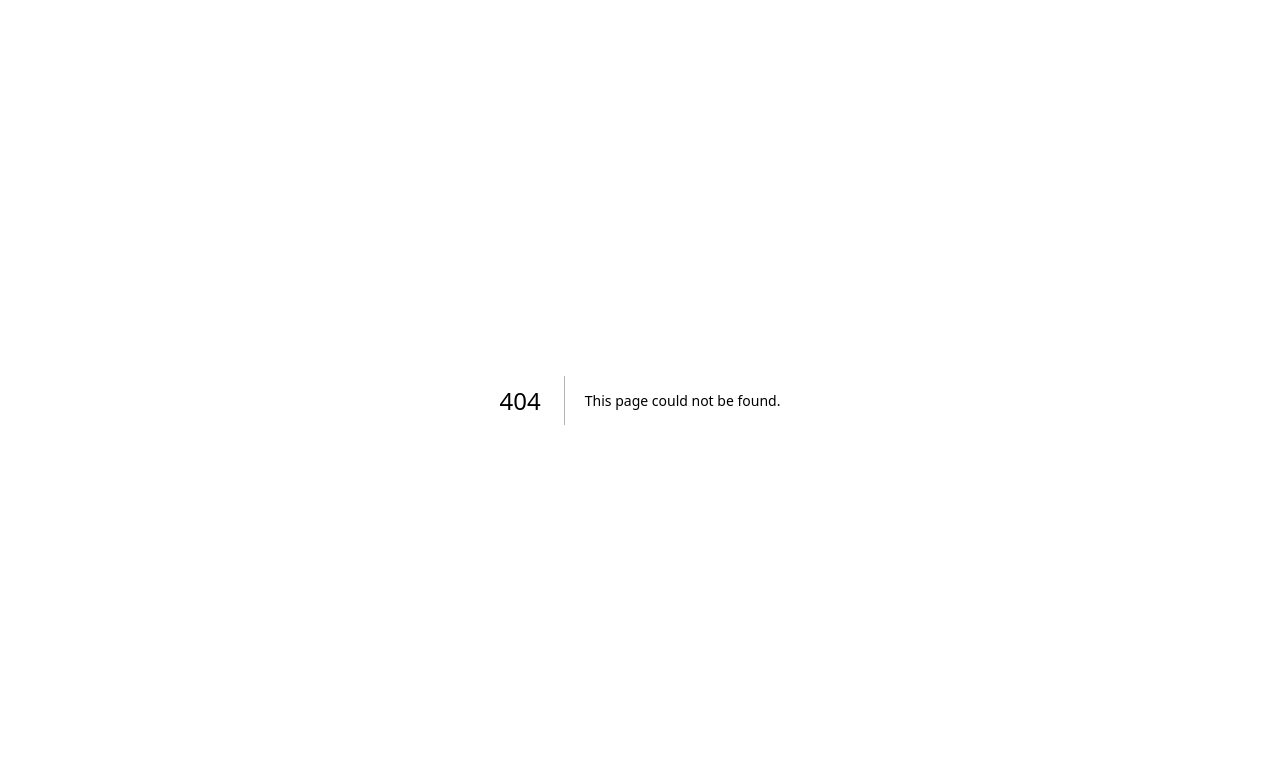
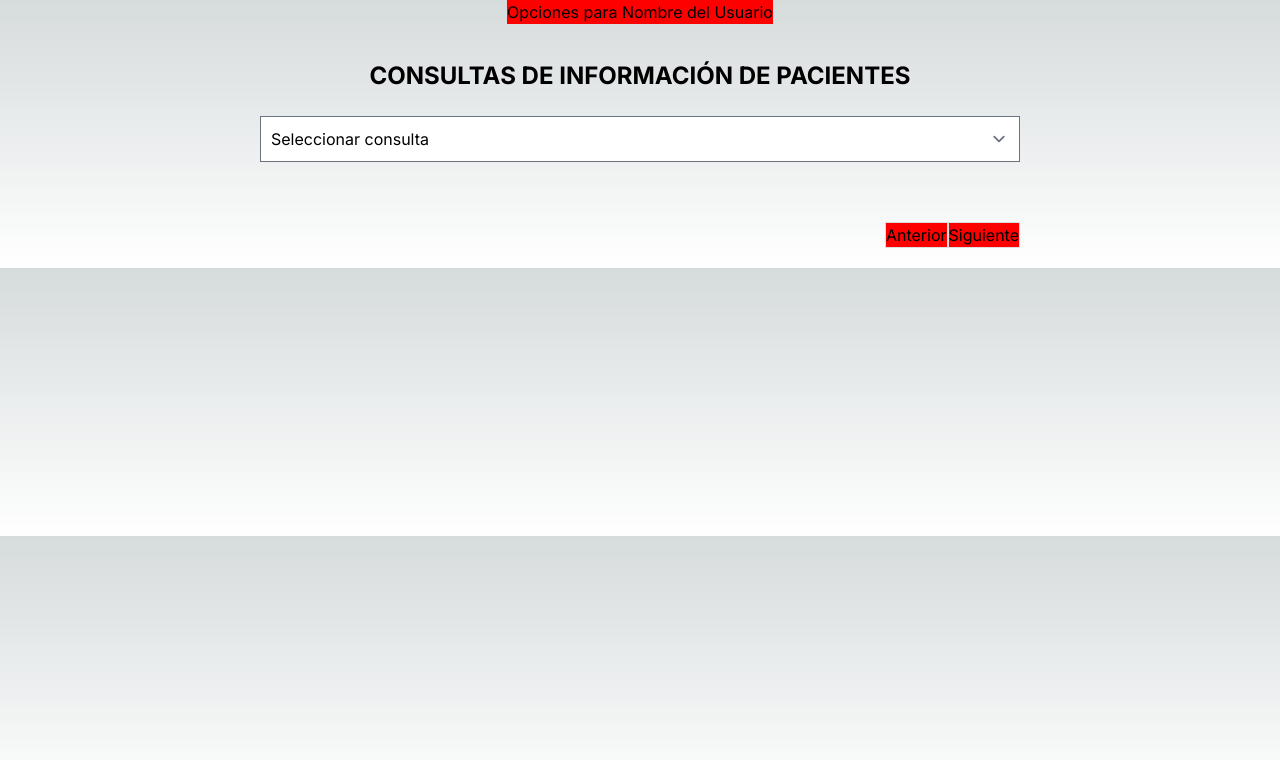
Before and after one commit to ErickMayorgaR/-BD2-Pareja11, a Next.js app in the folder Proyecto/frontend/: page /session/Consultas in a window 1280 px wide. Before the commit this address had no page. Shown: the top 760 px of the page. Built offline with nearby package versions, Linux system fonts and the light colour scheme.

Commit message:
Front para muestra de datos de pacientes

```diff
--- /dev/null
+++ b/Proyecto/frontend/src/app/session/Consultas/page.js
@@ -0,0 +1,118 @@
+"use client";
+import React, { useState, useEffect } from 'react';
+import Navbar from '../Navbar/page';
+
+
+// Estilos en línea para Container
+const containerStyles = {
+    maxWidth: '800px',
+    margin: '0 auto',
+    padding: '20px',
+  };
+
+  // Estilos en línea para el textarea y el botón
+  const inputStyles = {
+    width: '100%',
+    padding: '10px',
+    fontSize: '16px',
+    marginBottom: '20px',
+    color: 'black',
+  };
+
+  const buttonStyles = {
+    padding: '10px 20px',
+    fontSize: '16px',
+    backgroundColor: '#007bff',
+    color: '#fff',
+    border: 'none',
+    borderRadius: '5px',
+    cursor: 'pointer',
+  };
+
+const ConsultasPacientes = () => {
+  const [consultaSeleccionada, setConsultaSeleccionada] = useState('');
+  const [dataConsulta, setDataConsulta] = useState([]);
+  const [paginaActual, setPaginaActual] = useState(1);
+  const registrosPorPagina = 10;
+
+  const handleConsultaChange = (e) => {
+    setConsultaSeleccionada(e.target.value);
+  };
+
+  const fetchData = async () => {
+    try {
+        console.log(consultaSeleccionada)
+      const response = await fetch(`http://localhost:4000/${consultaSeleccionada}`);
+      const data = await response.json();
+      setDataConsulta(data);
+      setPaginaActual(1); // Reiniciar la página a la primera cuando cambie la consulta
+    } catch (error) {
+      console.error('Error al obtener datos:', error);
+    }
+  };
+
+  const handlePagination = (action) => {
+    if (action === 'prev' && paginaActual > 1) {
+      setPaginaActual(paginaActual - 1);
+    } else if (action === 'next' && paginaActual < Math.ceil(dataConsulta.length / registrosPorPagina)) {
+      setPaginaActual(paginaActual + 1);
+    }
+  };
+
+  useEffect(() => {
+    fetchData();
+  }, [consultaSeleccionada]); // Se ejecuta cada vez que cambia la consulta seleccionada
+
+  return (
+    <>
+      <Navbar nombreUsuario="Nombre del Usuario" />
+      <div style={containerStyles}>
+        <h1 className="text-2xl font-bold text-center mt-4 mb-6">CONSULTAS DE INFORMACIÓN DE PACIENTES</h1>
+        <select value={consultaSeleccionada} onChange={handleConsultaChange} style={inputStyles}>
+          <option value="">Seleccionar consulta</option>
+          <option value="totalPacientesEdad">Consulta 1</option>
+          <option value="pacientesHabitacion">Consulta 2</option>
+          <option value="pacientesGenero">Consulta 3</option>
+          <option value="topMasAtendido">Consulta 4</option>
+          <option value="topMenosAtendido">Consulta 5</option>
+        </select>
+
+        <table style={{ width: '100%', borderCollapse: 'collapse', marginTop: '20px' }}>
+          <thead>
+            <tr>
+              {/* Ajusta las cabeceras según la estructura de los datos devueltos */}
+              {Object.keys(dataConsulta[0] || {}).map((key) => (
+                <th key={key} style={{ border: '1px solid #ddd', padding: '8px' }}>
+                  {key}
+                </th>
+              ))}
+            </tr>
+          </thead>
+          <tbody>
+            {/* Renderizar los datos por página */}
+            {dataConsulta.slice((paginaActual - 1) * registrosPorPagina, paginaActual * registrosPorPagina).map((item, index) => (
+              <tr key={index}>
+                {Object.values(item).map((value, i) => (
+                  <td key={i} style={{ border: '1px solid #ddd', padding: '8px' }}>
+                    {value}
+                  </td>
+                ))}
+              </tr>
+            ))}
+          </tbody>
+        </table>
+
+        <div style={{ textAlign: 'right', marginTop: '20px' }}>
+          <button style={{backgroundColor: 'red', borderColor: 'white', border: '1px solid #ddd'}} onClick={() => handlePagination('prev')} disabled={paginaActual === 1}>
+            Anterior
+          </button>
+          <button style={{backgroundColor: 'red', borderColor: 'white', border: '1px solid #ddd'}} onClick={() => handlePagination('next')} disabled={paginaActual >= Math.ceil(dataConsulta.length / registrosPorPagina)}>
+            Siguiente
+          </button>
+        </div>
+      </div>
+    </>
+  );
+};
+
+export default ConsultasPacientes;
--- a/Proyecto/frontend/src/app/session/Navbar/page.js
+++ b/Proyecto/frontend/src/app/session/Navbar/page.js
@@ -80,6 +80,9 @@ const Navbar = ({ nombreUsuario = 'Usuario' }) => {
         <Link href="/session/CrearPublish">
           <p style={linkStyles}>Crear Publicacion</p>
         </Link>
+        <Link href="/session/Consultas">
+          <p style={linkStyles}>Consultas a pacientes</p>
+        </Link>
       </div>
     </div>
   );
```
